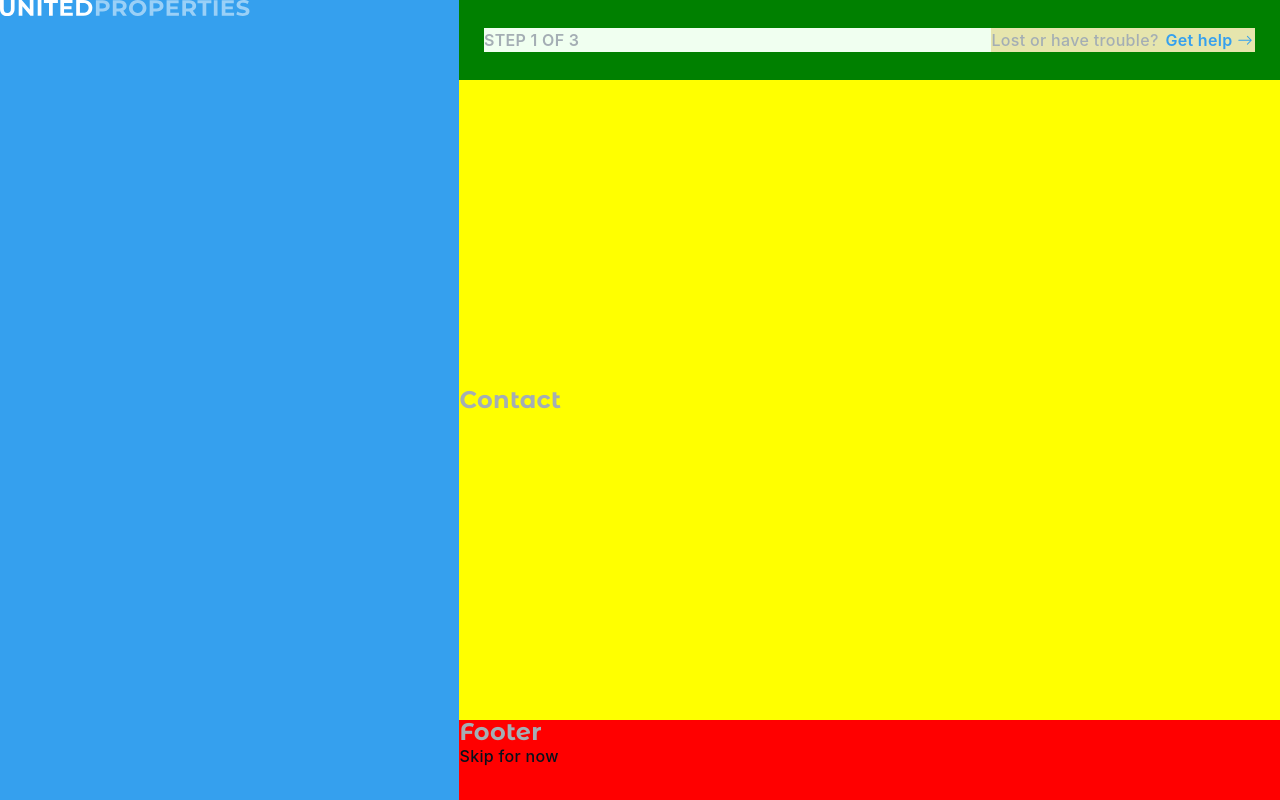
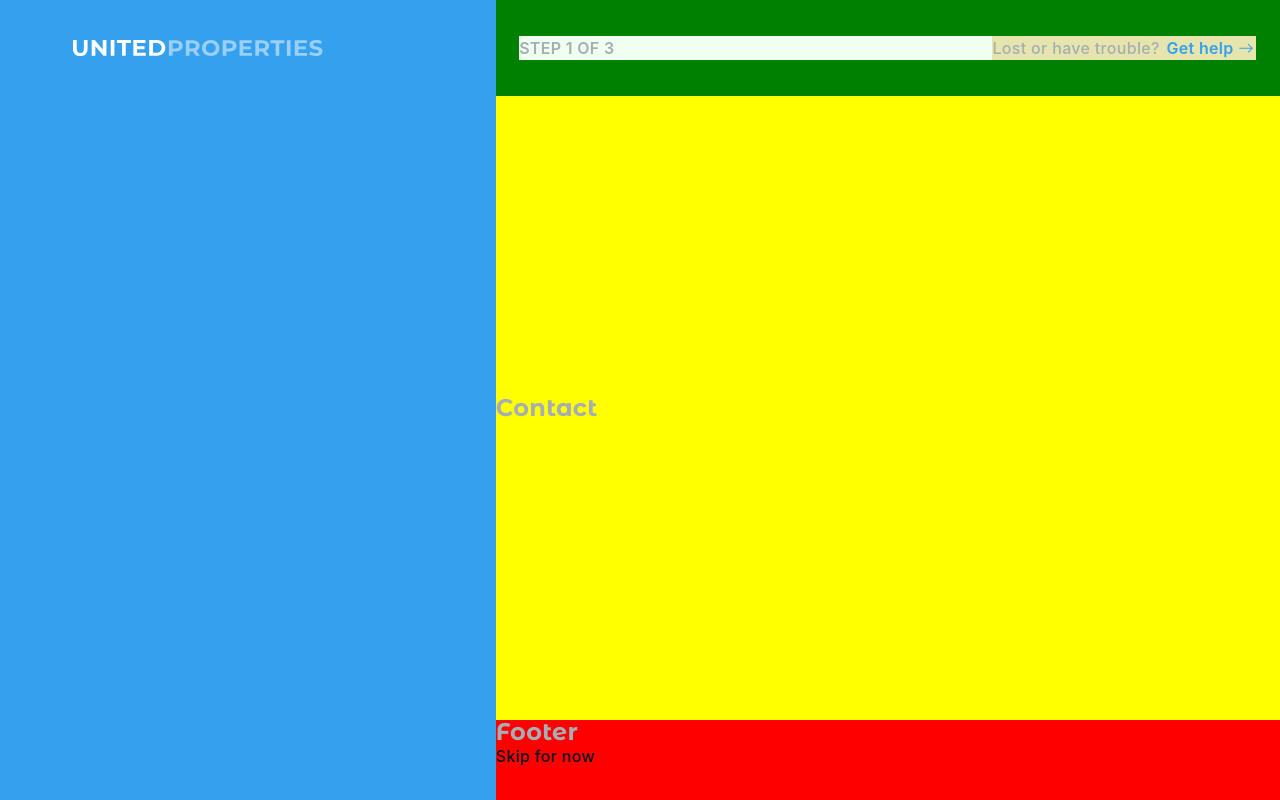
Before and after one commit to cavaglieridomenico/user-onboarding, a React (Create React App) app: page / in a window 1280 px wide. Built offline with nearby package versions, Linux system fonts and the light colour scheme.

Commit message:
[ADDED] Position desktop logo in Sidebar

```diff
--- a/src/index.css
+++ b/src/index.css
@@ -31,11 +31,12 @@ Variables
 
   --mobilePadding: 0 3%;
   --desktopPadding: 0 13%;
+  --sidebarPadding: 0 73px 0;
 
   --monserrat: 'Montserrat', sans-serif;
   --monserratAlt: 'Montserrat Alternates', sans-serif;
 
-  --headerHeigth: 18%;
+  --headerHeigth: 6rem;
   --footerHeight: 10%;
 }
 
@@ -133,6 +134,10 @@ section {
   padding: var(--mobilePadding);
 }
 
+.logo-desktop {
+  height: var(--headerHeigth);
+}
+
 @media all and (min-width: 800px) {
   .logo-mobile {
     display: none;
@@ -143,6 +148,7 @@ aside {
   display: none;
   background: var(--mainBlue);
   width: 56%;
+  padding: var(--sidebarPadding);
 }
 
 header {
@@ -199,7 +205,4 @@ footer {
   aside {
     display: block;
   }
-  header {
-    height: 10%;
-  }
 }
```
